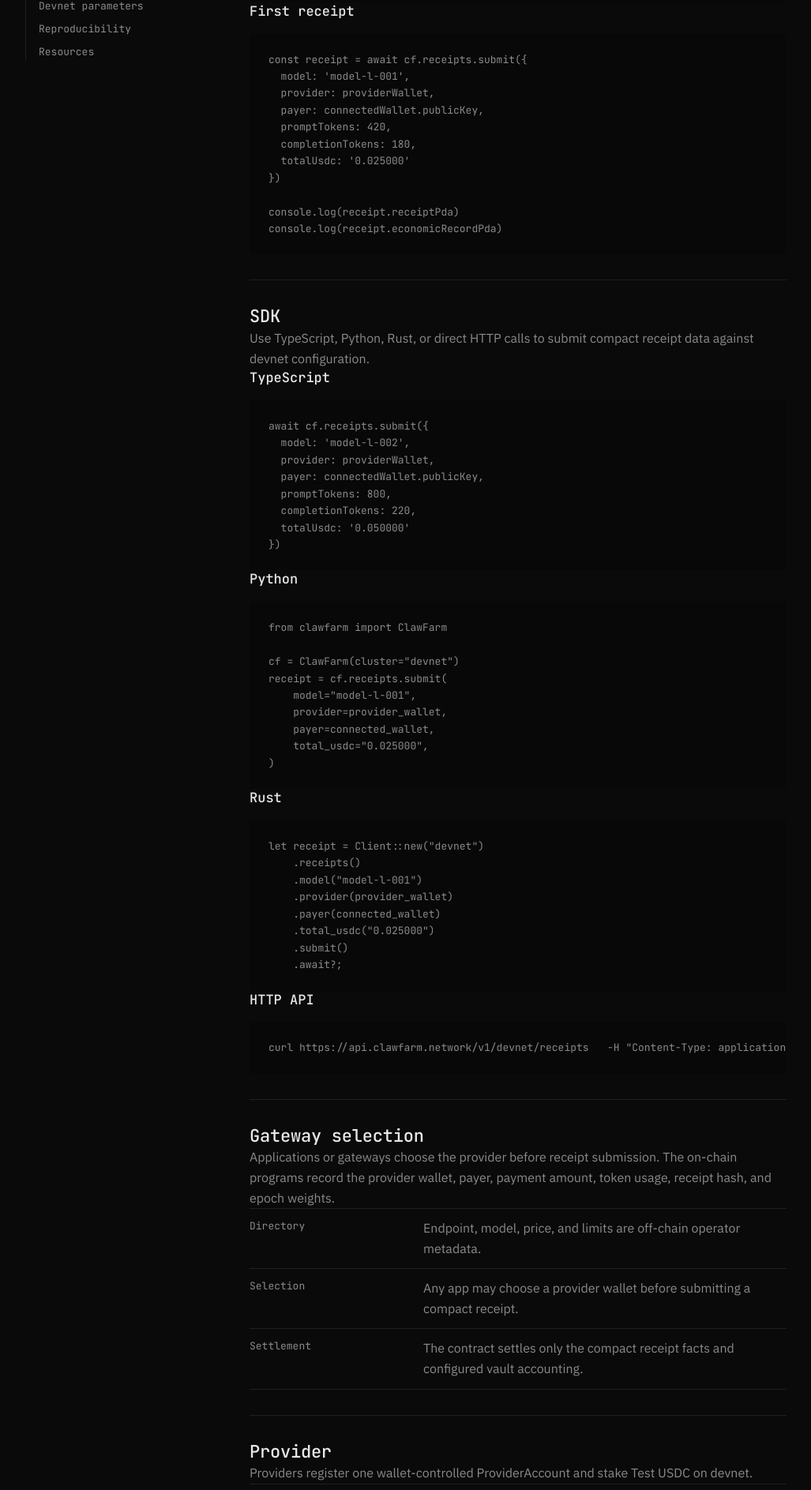
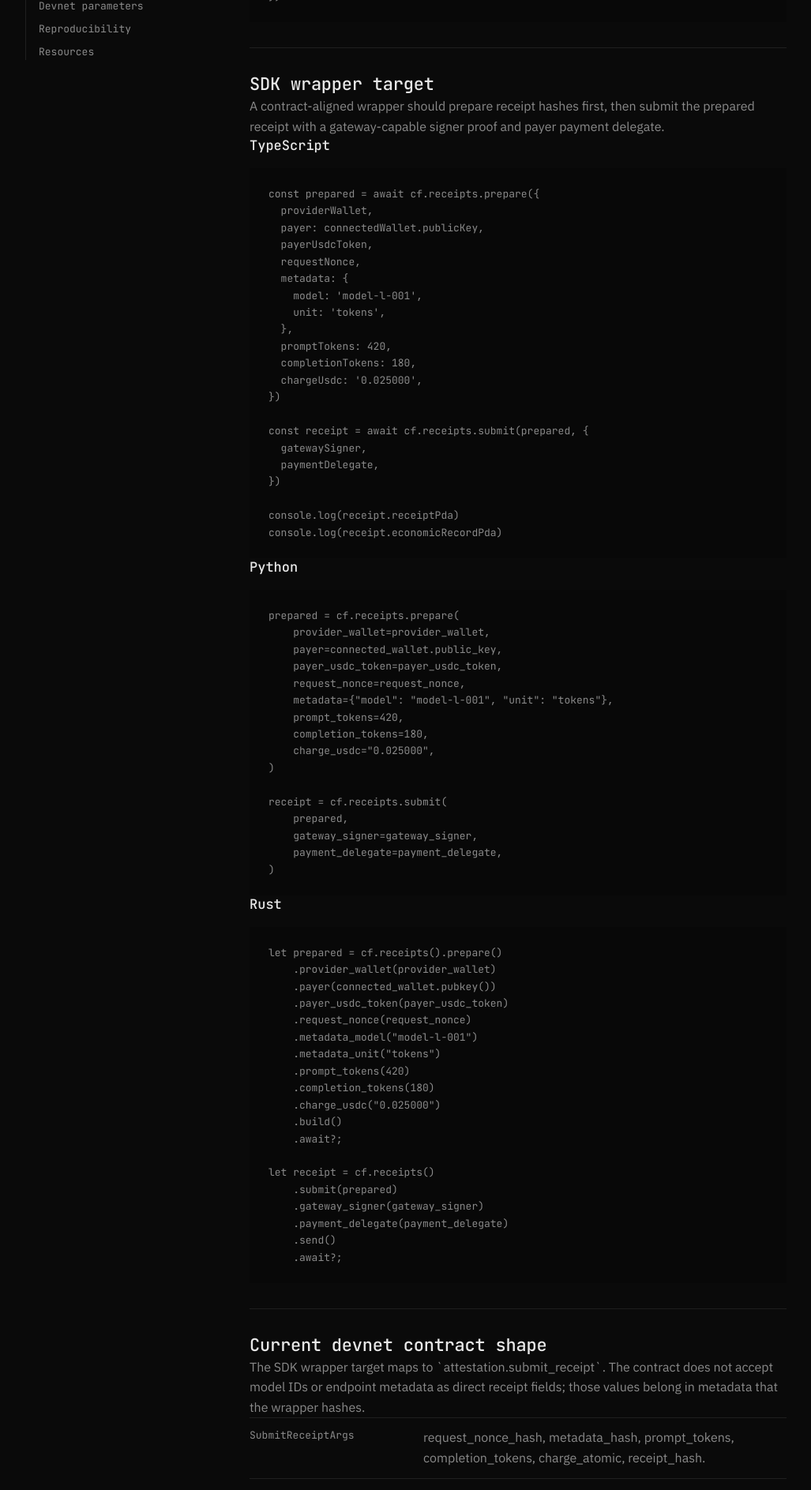
Before and after one commit to clawfarm-protocol/clawfarm-site, a Next.js app: page /docs in a window 1280 px wide. Shown: the part 840-2727 px from the top of the page at 79% size, without its empty margins (80-1107 px from the left). Built offline with nearby package versions, Linux system fonts and the light colour scheme.

Commit message:
docs: explain current devnet contract shape

```diff
--- a/app/docs/page.tsx
+++ b/app/docs/page.tsx
@@ -10,9 +10,9 @@ const toc = [
   ['Quickstart', '#quickstart'],
   ['Install', '#install'],
   ['Configure devnet', '#configure-devnet'],
-  ['First receipt', '#first-receipt'],
-  ['SDK', '#sdk'],
-  ['Gateway selection', '#gateway-selection'],
+  ['SDK wrapper target', '#sdk-wrapper-target'],
+  ['Current contract shape', '#current-contract-shape'],
+  ['Gateway wrapper target', '#gateway-wrapper-target'],
   ['Provider', '#provider'],
   ['Models', '#models'],
   ['Protocol', '#protocol'],
@@ -49,64 +49,126 @@ export default function DocsPage() {
           <article className="docs-content">
             <section id="quickstart">
               <h2>Quickstart</h2>
-              <p>Submit one receipt-backed inference request on devnet and record its economic state on-chain.</p>
+              <p>
+                The devnet contract path is Solana-native. SDK examples on this page are wrapper targets: the wrapper must build the compact receipt fields, proof instruction, token delegate, PDAs, and masterpool accounts before sending the transaction.
+              </p>
               <h3 id="install">Install</h3>
               <pre className="code-block"><code>{`npm install @clawfarm/sdk`}</code></pre>
               <h3 id="configure-devnet">Configure devnet</h3>
               <pre className="code-block"><code>{`import { ClawFarm } from '@clawfarm/sdk'
 
 const cf = new ClawFarm({
-  cluster: 'devnet'
+  cluster: 'devnet',
 })`}</code></pre>
-              <h3 id="first-receipt">First receipt</h3>
-              <pre className="code-block"><code>{`const receipt = await cf.receipts.submit({
-  model: 'model-l-001',
-  provider: providerWallet,
+            </section>
+
+            <section id="sdk-wrapper-target">
+              <h2>SDK wrapper target</h2>
+              <p>
+                A contract-aligned wrapper should prepare receipt hashes first, then submit the prepared receipt with a gateway-capable signer proof and payer payment delegate.
+              </p>
+              <h3>TypeScript</h3>
+              <pre className="code-block"><code>{`const prepared = await cf.receipts.prepare({
+  providerWallet,
   payer: connectedWallet.publicKey,
+  payerUsdcToken,
+  requestNonce,
+  metadata: {
+    model: 'model-l-001',
+    unit: 'tokens',
+  },
   promptTokens: 420,
   completionTokens: 180,
-  totalUsdc: '0.025000'
+  chargeUsdc: '0.025000',
+})
+
+const receipt = await cf.receipts.submit(prepared, {
+  gatewaySigner,
+  paymentDelegate,
 })
 
 console.log(receipt.receiptPda)
 console.log(receipt.economicRecordPda)`}</code></pre>
+              <h3>Python</h3>
+              <pre className="code-block"><code>{`prepared = cf.receipts.prepare(
+    provider_wallet=provider_wallet,
+    payer=connected_wallet.public_key,
+    payer_usdc_token=payer_usdc_token,
+    request_nonce=request_nonce,
+    metadata={"model": "model-l-001", "unit": "tokens"},
+    prompt_tokens=420,
+    completion_tokens=180,
+    charge_usdc="0.025000",
+)
+
+receipt = cf.receipts.submit(
+    prepared,
+    gateway_signer=gateway_signer,
+    payment_delegate=payment_delegate,
+)`}</code></pre>
+              <h3>Rust</h3>
+              <pre className="code-block"><code>{`let prepared = cf.receipts().prepare()
+    .provider_wallet(provider_wallet)
+    .payer(connected_wallet.pubkey())
+    .payer_usdc_token(payer_usdc_token)
+    .request_nonce(request_nonce)
+    .metadata_model("model-l-001")
+    .metadata_unit("tokens")
+    .prompt_tokens(420)
+    .completion_tokens(180)
+    .charge_usdc("0.025000")
+    .build()
+    .await?;
+
+let receipt = cf.receipts()
+    .submit(prepared)
+    .gateway_signer(gateway_signer)
+    .payment_delegate(payment_delegate)
+    .send()
+    .await?;`}</code></pre>
             </section>
 
-            <section id="sdk">
-              <h2>SDK</h2>
-              <p>Use TypeScript, Python, Rust, or direct HTTP calls to submit compact receipt data against devnet configuration.</p>
-              <h3>TypeScript</h3>
-              <pre className="code-block"><code>{`await cf.receipts.submit({
-  model: 'model-l-002',
-  provider: providerWallet,
-  payer: connectedWallet.publicKey,
-  promptTokens: 800,
-  completionTokens: 220,
-  totalUsdc: '0.050000'
-})`}</code></pre>
-              <h3>Python</h3>
-              <pre className="code-block"><code>{`from clawfarm import ClawFarm
+            <section id="current-contract-shape">
+              <h2>Current devnet contract shape</h2>
+              <p>
+                The SDK wrapper target maps to `attestation.submit_receipt`. The contract does not accept model IDs or endpoint metadata as direct receipt fields; those values belong in metadata that the wrapper hashes.
+              </p>
+              <div className="key-list">
+                <div>SubmitReceiptArgs</div>
+                <div>request_nonce_hash, metadata_hash, prompt_tokens, completion_tokens, charge_atomic, receipt_hash.</div>
+                <div>Receipt hash</div>
+                <div>Built with the clawfarm:receipt:v2 domain, provider wallet, payer, Test USDC mint, token counts, and charge amount.</div>
+                <div>Proof instruction</div>
+                <div>The transaction includes an immediately preceding ed25519 verification instruction for the configured gateway-capable signer over receipt_hash.</div>
+                <div>Payment delegate</div>
+                <div>The payer authorizes bounded Test USDC movement through the payer token account and payment delegate signer.</div>
+                <div>Masterpool accounts</div>
+                <div>The wrapper supplies config, provider account, epoch cursor/state, receipt economic record, treasury vault, and provider pending vault accounts.</div>
+              </div>
+            </section>
 
-cf = ClawFarm(cluster="devnet")
-receipt = cf.receipts.submit(
-    model="model-l-001",
-    provider=provider_wallet,
-    payer=connected_wallet,
-    total_usdc="0.025000",
-)`}</code></pre>
-              <h3>Rust</h3>
-              <pre className="code-block"><code>{`let receipt = Client::new("devnet")
-    .receipts()
-    .model("model-l-001")
-    .provider(provider_wallet)
-    .payer(connected_wallet)
-    .total_usdc("0.025000")
-    .submit()
-    .await?;`}</code></pre>
-              <h3>HTTP API</h3>
-              <pre className="code-block"><code>{`curl https://api.clawfarm.network/v1/devnet/receipts \
-  -H "Content-Type: application/json" \
-  -d '{"model":"model-l-001","provider":"<provider-wallet>","totalUsdc":"0.025000"}'`}</code></pre>
+            <section id="gateway-wrapper-target">
+              <h2>Gateway wrapper target</h2>
+              <p>
+                A gateway API may collect receipt metadata, but it must create or return a Solana transaction that follows the current devnet contract shape. It is not a contract-native REST endpoint.
+              </p>
+              <pre className="code-block"><code>{`POST /devnet/receipt-transactions
+{
+  "providerWallet": "<provider-wallet>",
+  "payer": "<payer-wallet>",
+  "payerUsdcToken": "<payer-usdc-token>",
+  "requestNonce": "<client-generated-nonce>",
+  "metadata": {
+    "model": "model-l-001",
+    "unit": "tokens"
+  },
+  "promptTokens": 420,
+  "completionTokens": 180,
+  "chargeUsdc": "0.025000"
+}`}</code></pre>
+              <p>
+                The gateway wrapper response should contain a transaction or signing payload that includes the ed25519 proof instruction and `attestation.submit_receipt` accounts.
+              </p>
             </section>
 
             <section id="gateway-selection">
@@ -159,13 +221,13 @@ receipt = cf.receipts.submit(
   Users · Builders · Agents · Provider operators
 
 OFF-CHAIN DIRECTORY
-  Provider choices · Model labels · Provider signer records
+  Provider choices · Model labels · Endpoint metadata · Price metadata
 
 ATTESTATION LAYER
-  Compact receipts · Challenge lifecycle · Finalization authority
+  ProviderSigner records · Compact receipts · Challenge lifecycle · Finalization authority
 
 MASTERPOOL LAYER
-  Test USDC split · Epoch weight · Locked CLAW streams · Vault accounting`}</code></pre>
+  ProviderAccount · Test USDC split · Epoch weight · Locked CLAW streams · Vault accounting`}</code></pre>
               <h3 id="contracts">Smart contracts</h3>
               <div className="key-list">
                 <div>clawfarm-attestation</div>
@@ -178,13 +240,14 @@ MASTERPOOL LAYER
                 <div>Stores immutable receipt-time payment split, epoch weight, challenge deadline, and economic status.</div>
               </div>
               <h3 id="receipt-lifecycle">Receipt lifecycle</h3>
-              <pre className="code-block"><code>{`1. Wallet authorizes bounded Test USDC settlement.
-2. Provider serves inference and signs compact receipt facts.
-3. Attestation submits the receipt and records payment through masterpool CPI.
-4. Masterpool splits Test USDC into provider-pending and treasury vaults.
-5. Receipt survives or fails the challenge window.
-6. Finalized receipts activate buyer/provider epoch weight.
-7. Finalized epochs create locked CLAW streams for claimable rewards.`}</code></pre>
+              <pre className="code-block"><code>{`1. Wallet authorizes bounded Test USDC settlement through a payer token delegate.
+2. App or gateway prepares request_nonce_hash, metadata_hash, charge_atomic, and receipt_hash.
+3. A configured gateway-capable signer signs receipt_hash, and the transaction includes the ed25519 proof instruction.
+4. Attestation submits the compact receipt and records payment through masterpool CPI.
+5. Masterpool splits Test USDC into provider-pending and treasury vaults.
+6. Receipt survives or fails the challenge window.
+7. Finalized receipts activate buyer/provider epoch weight and release provider pending USDC.
+8. Finalized epochs create locked CLAW streams for claimable rewards.`}</code></pre>
               <h3 id="phase-1-economics">Phase 1 economics</h3>
               <div className="key-list">
                 <div>USDC split</div>
@@ -218,7 +281,7 @@ MASTERPOOL LAYER
                 <div>Test USDC mint</div><div className="mono">Hpq3GKSHa6rX9pGSRw2Gvoz6AbP16GMtHPVMxLr7P553</div>
                 <div>Provider stake</div><div>100 Test USDC</div>
                 <div>Challenge bond</div><div>Configured CLAW bond on devnet.</div>
-                <div>Challenge window</div><div>Short devnet window for rollout testing; mainnet uses the production challenge-window configuration before launch.</div>
+                <div>Challenge window</div><div>Short devnet window for rollout testing; mainnet timing remains pending until mainnet config is deployed.</div>
                 <div>Reward lock</div><div>Configured lock-days snapshot; current Phase 1 default is 180 days.</div>
               </div>
             </section>
```
